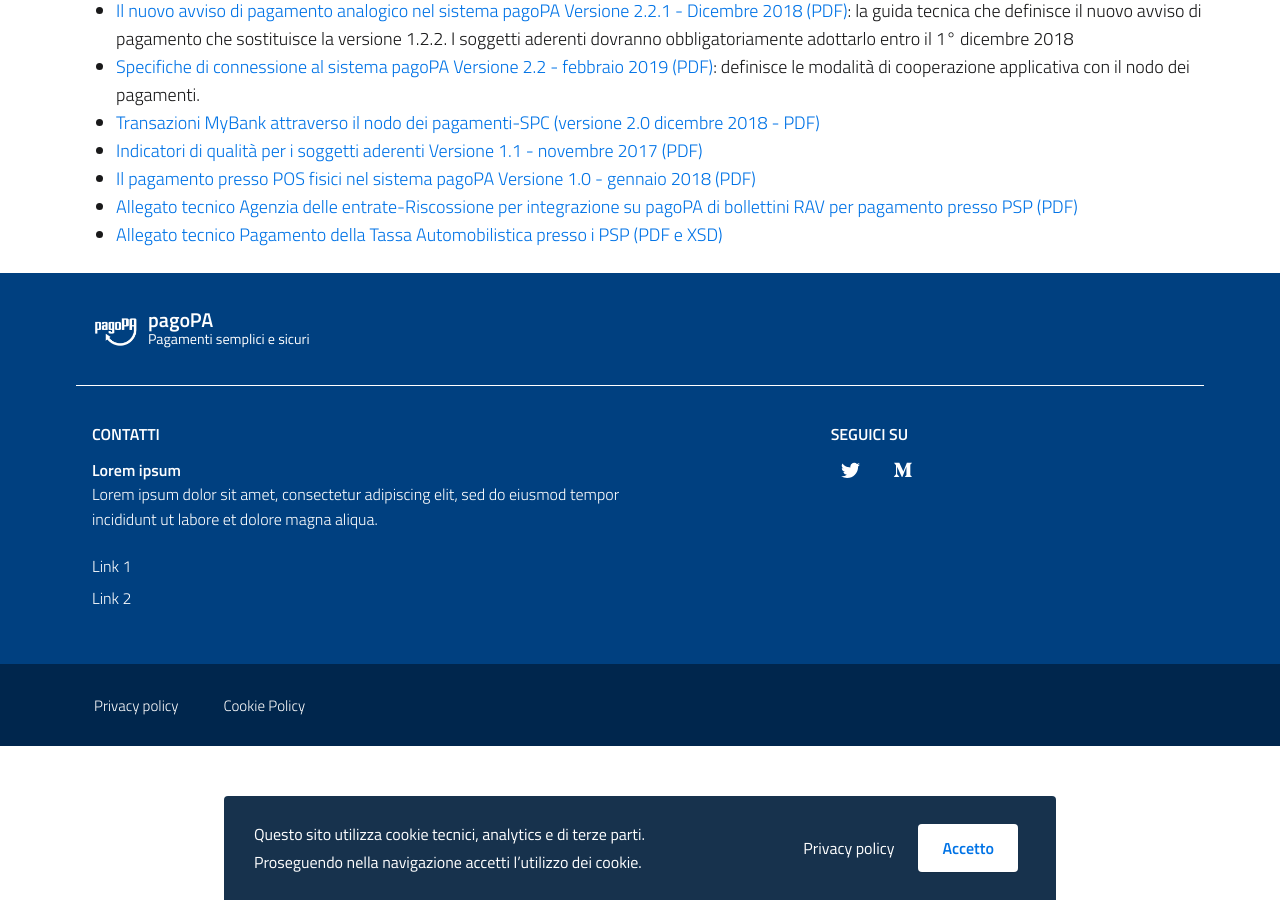
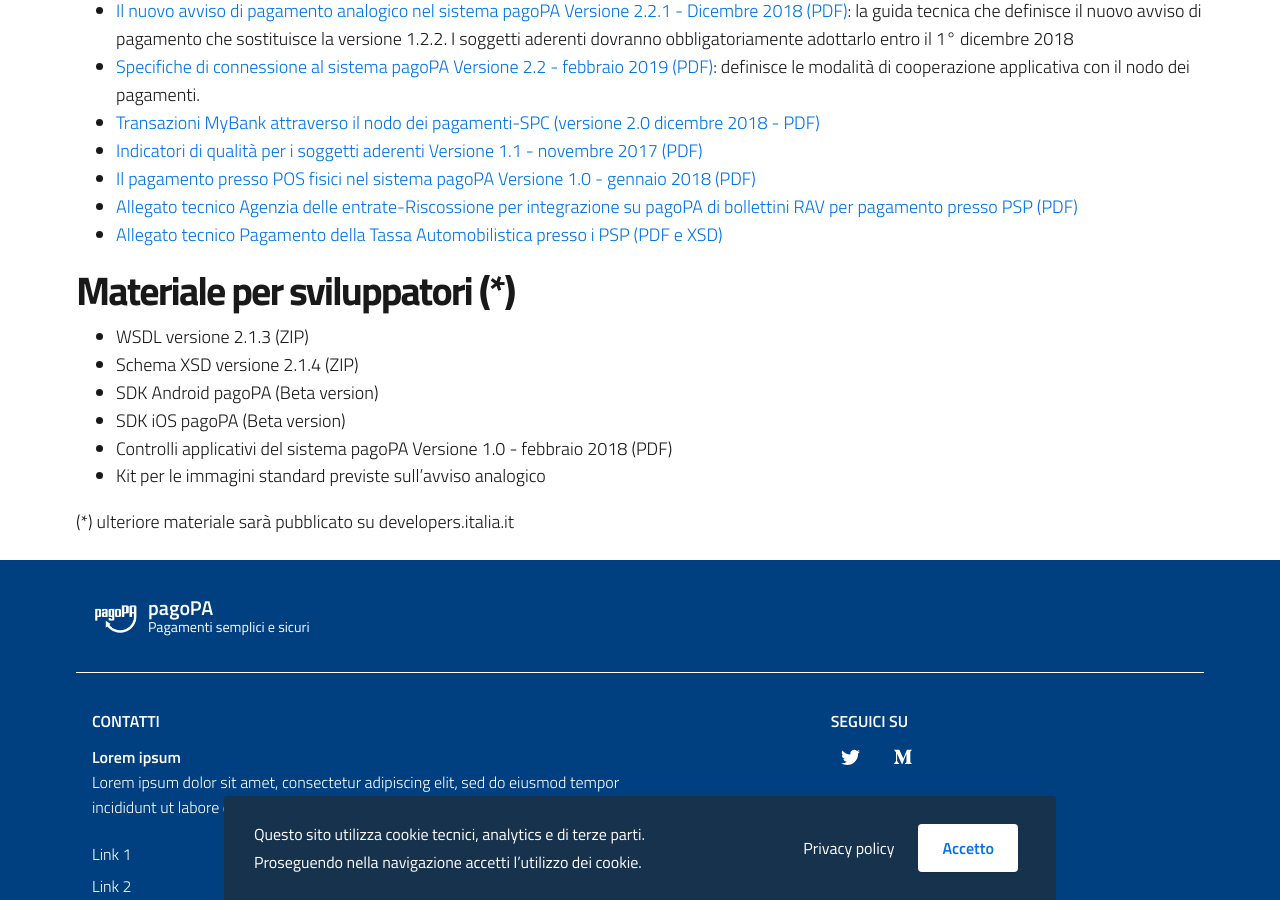
Before and after one commit to pagopa/site-pagopa.gov.it, a Jekyll site: the page built from it/cos-e-pago-pa-linee-guida.md, in a window 1280 px wide and 900 px high, scrolled down 804 px. Built offline with Jekyll 4.4.1, drawn with Linux system fonts in a browser that asks for light colours.

Commit message:
Update cos-e-pago-pa-linee-guida.md

```diff
--- a/it/cos-e-pago-pa-linee-guida.md
+++ b/it/cos-e-pago-pa-linee-guida.md
@@ -30,3 +30,13 @@
 * [Il pagamento presso POS fisici nel sistema pagoPA Versione 1.0 - gennaio 2018 (PDF)](https://github.com/italia/lg-pagopa-docs/blob/master/documentazione_tecnica_collegata/documentazione_collegata/pagamentopressoposfisici_v_1_0.pdf)
 * [Allegato tecnico Agenzia delle entrate-Riscossione per integrazione su pagoPA di bollettini RAV per pagamento presso PSP (PDF)](https://github.com/italia/lg-pagopa-docs/blob/master/documentazione_tecnica_collegata/documentazione_collegata/agengiaentraterisc_rav_psp.pdf)
 * [Allegato tecnico Pagamento della Tassa Automobilistica presso i PSP (PDF e XSD)](https://github.com/italia/lg-pagopa-docs/blob/master/documentazione_tecnica_collegata/documentazione_collegata/bollo_auto_mod_4_0.zip)
+
+## Materiale per sviluppatori (*)
+* WSDL versione 2.1.3 (ZIP)
+* Schema XSD versione 2.1.4 (ZIP)
+* SDK Android pagoPA (Beta version)
+* SDK iOS pagoPA (Beta version)
+* Controlli applicativi del sistema pagoPA Versione 1.0 - febbraio 2018 (PDF)
+* Kit per le immagini standard previste sull'avviso analogico
+
+(*) ulteriore materiale sarà pubblicato su developers.italia.it
```
